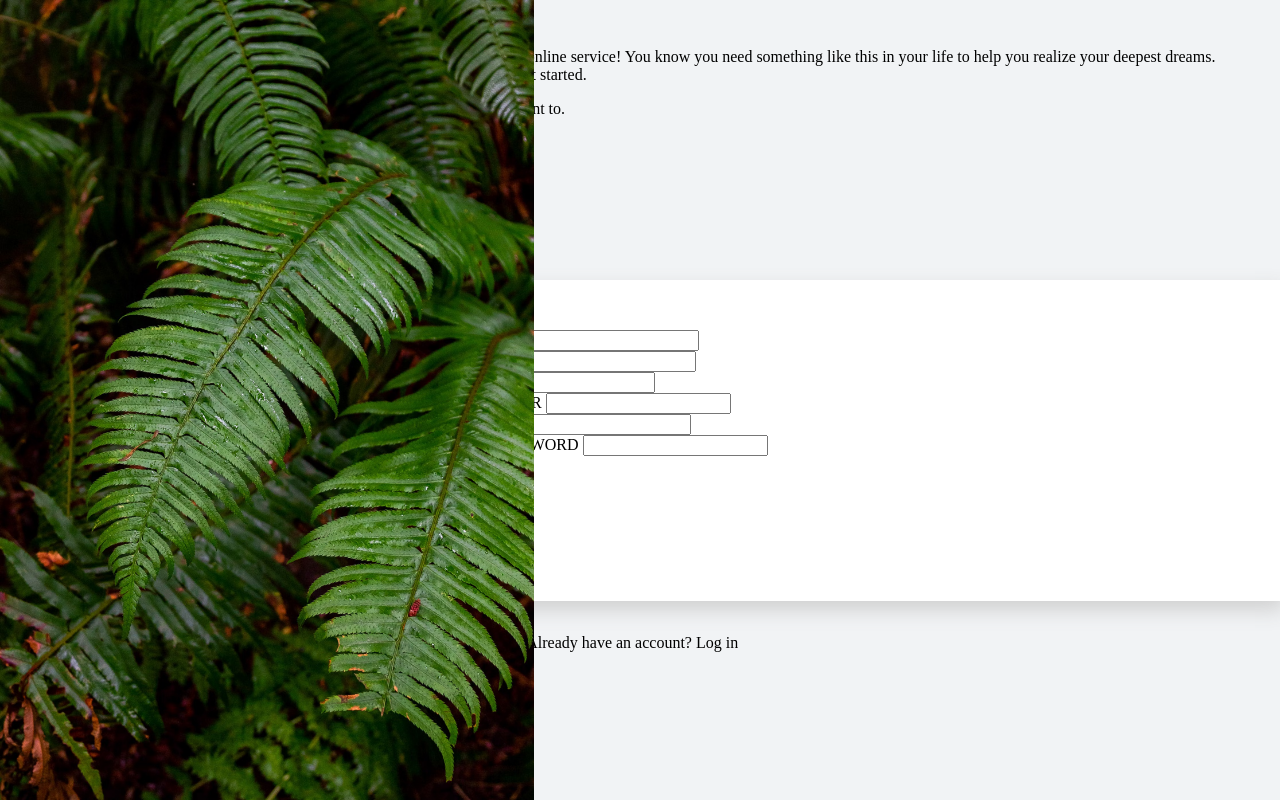
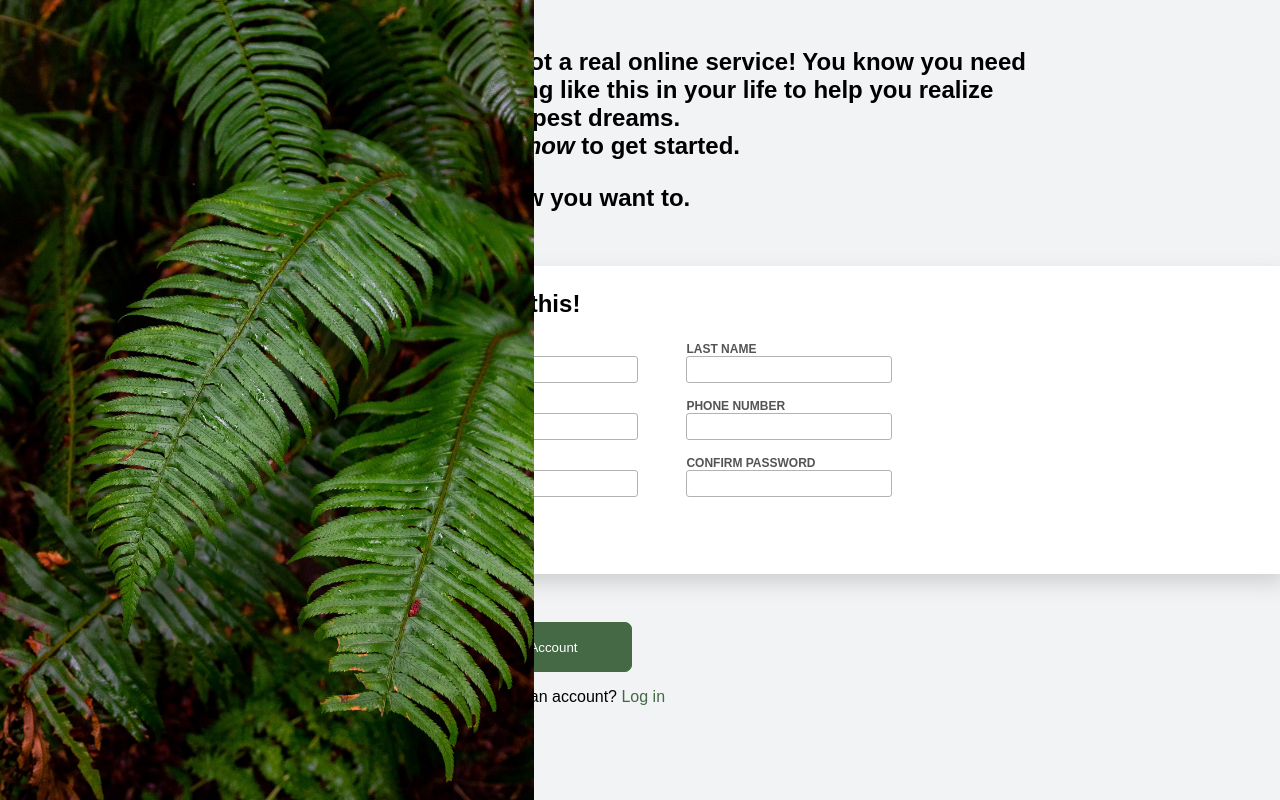
Before and after one commit to JB012/signup-form, a plain HTML site: page index.html in a window 1280 px wide. Drawn offline with Linux system fonts and the light colour scheme.

Commit message:
Content added

```diff
--- a/index.html
+++ b/index.html
@@ -11,12 +11,14 @@
         <div id="container">
             <div id="top-container">
                 <p>This is not a real online service! You know you need something like this in your life to help you
-                    realize your deepest dreams. Sign up <i>now</i> to get started.</p>
+                    realize your deepest dreams.
+                    <br>
+                    Sign up <i>now</i> to get started.</p>
 
                 <p>You know you want to.</p>
             </div>
             <div id="middle-container">
-                Let's do this!
+                <p>Let's do this!</p>
                 <form id="form" method="post">
                     <div>
                         <label for="first_name">FIRST NAME</label>
@@ -36,17 +38,17 @@
                     </div>
                     <div>
                         <label for="password">PASSWORD</label>
-                        <input type="password" name="password">
+                        <input type="password" class="password" name="password">
                     </div>
                     <div>
                         <label for="confirm-password">CONFIRM PASSWORD</label>
-                        <input type="input" name="confirm-password">
+                        <input type="input" class="password" name="confirm-password">
                     </div>
                 </form>
             </div>
             <div id="bottom-container">
-                <button type="submit" form="form">Create Account</button>
-                Already have an account? <span>Log in</span>
+                <button type="submit" id="submit" form="form">Create Account</button>
+                <p>Already have an account? <span>Log in</span></p>
             </div>
         </div>
 </body>
--- a/style.css
+++ b/style.css
@@ -1,3 +1,16 @@
+:root {
+    --main-color: rgb(68, 105, 68);
+}
+
+@font-face {
+    font-family: 'Norse Bold';
+    src: url(../Norse-Bold.otf);
+  }
+
+* {
+    font-family: sans-serif;
+}
+
 body {
     display: grid;
     grid-template-columns: 30% 70%;
@@ -14,10 +27,79 @@ body {
 }
 
 #container > div {
-    padding: 2em;
+    padding-left: 3em;
+}
+
+#top-container {
+    padding-top: 1.5em;
+    margin-right: 15em;
+}
+
+#top-container > p {
+    font-size: 1.5em;
+    font-weight: 700;
 }
 
 #middle-container {
     background-color: white;
     box-shadow: #d0d0d0 5px 9px 20px 0px;
+    position: relative;
+    bottom: 3em;
 }
+
+#middle-container > p {
+    font-size: 1.5em;
+    font-weight: 700;
+}
+
+#bottom-container {
+    display: flex;
+    flex-direction: column;
+}
+
+form {
+    display: grid;
+    grid-template-columns: 30% 70%;
+    row-gap: 1em;
+}
+
+form > div {
+    display: flex;
+    flex-direction: column;
+}
+
+label {
+    font-size: 12px;
+    font-weight: 700;
+    color: rgb(84, 84, 84);
+}
+
+input {
+    width: 200px;
+    height: 23px;
+    border-radius: 3px;
+    border: 1px solid rgb(178, 178, 178);
+    outline: none;
+}
+
+input:focus {
+    border: 1px solid rgb(79, 157, 235);
+    box-shadow: #d0d0d0 5px 9px 15px 0px;
+}
+
+.password:invalid {
+    border: 1px solid red;
+}
+
+#submit {
+    width: 200px;
+    height: 50px;
+    color: white;
+    background-color: var(--main-color);
+    border: 1px solid var(--main-color);
+    border-radius: 7px;
+}
+
+span {
+    color: var(--main-color);
+}
```
Also changed, not shown: Norse-Bold.otf (added).
